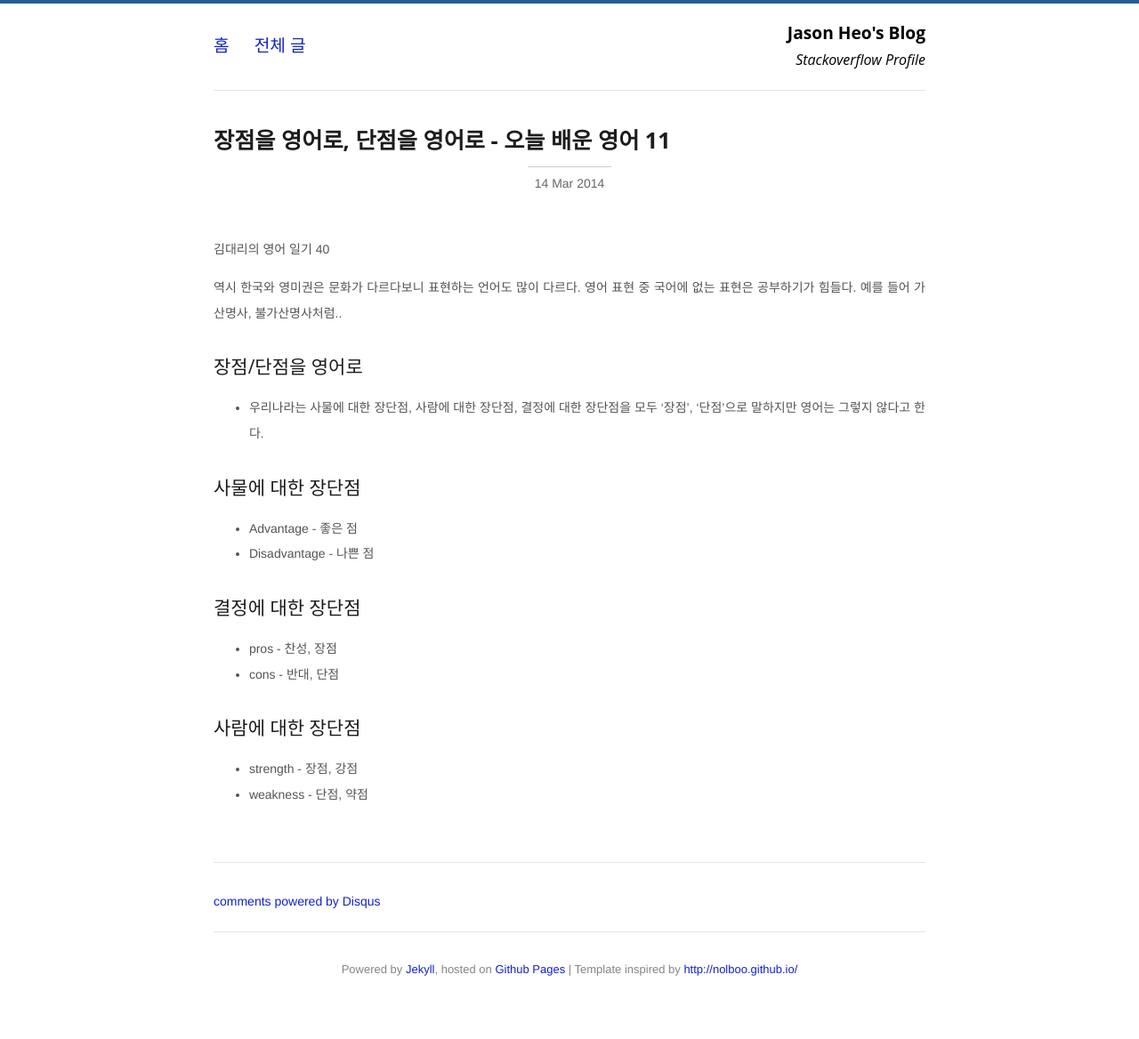
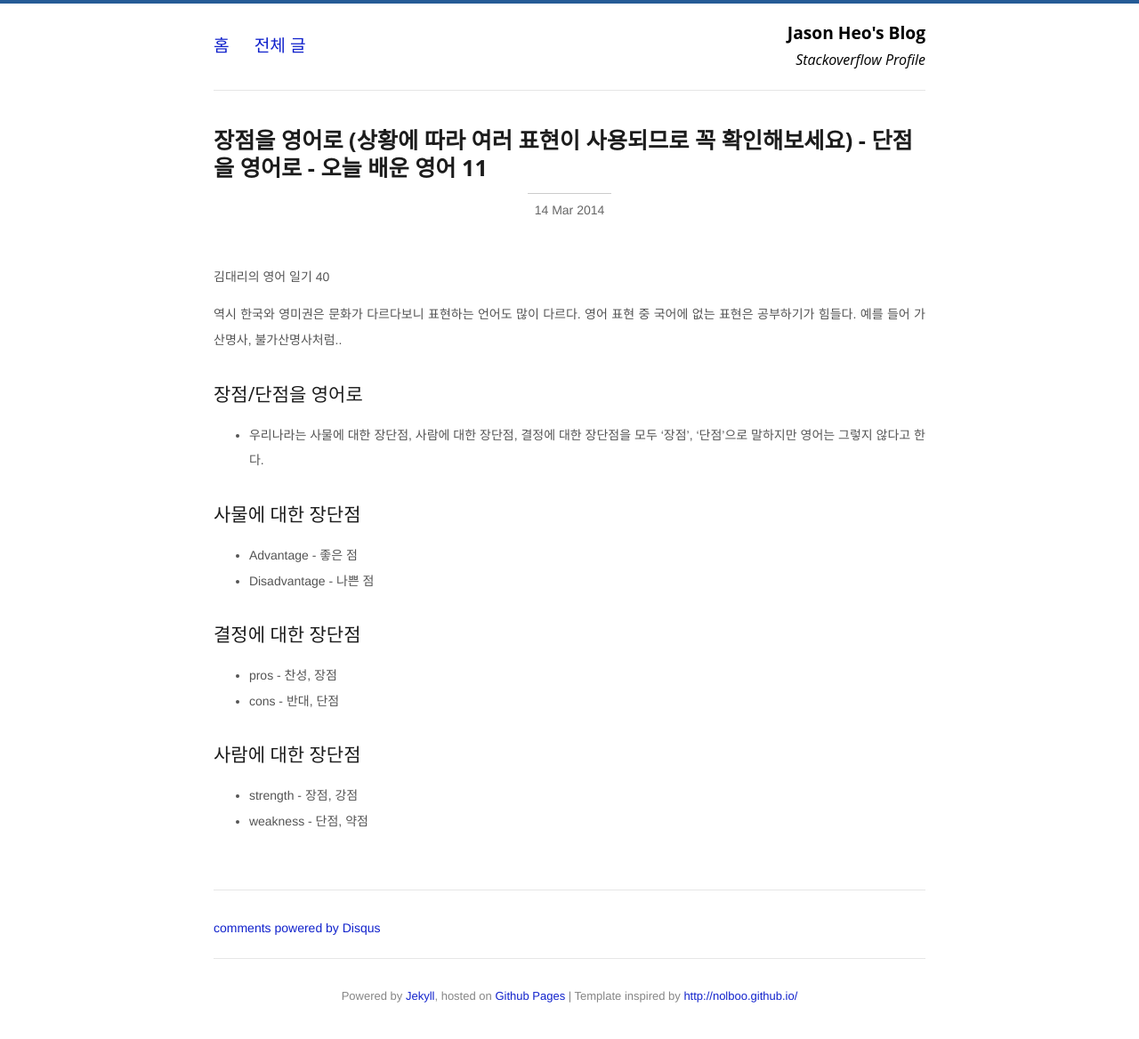
Before and after one commit to jason-heo/jason-heo.github.io, a Jekyll site: the page built from _posts/2014-03-14-english-today11.md, in a window 1280 px wide. Shown: the whole page at 89% size. Built offline with Jekyll 4.4.1, drawn with Linux system fonts in a browser that asks for light colours; comment, search, counter and statistics services are not loaded; before the commit the page ends 1137 px from its top, so only the background shows below that.

Commit message:
제목 수정

```diff
--- a/_posts/2014-03-14-english-today11.md
+++ b/_posts/2014-03-14-english-today11.md
@@ -1,6 +1,6 @@
 ---
 layout: post
-title: "장점을 영어로, 단점을 영어로 - 오늘 배운 영어 11"
+title: "장점을 영어로 (상황에 따라 여러 표현이 사용되므로 꼭 확인해보세요) - 단점을 영어로 - 오늘 배운 영어 11"
 categories: English
 ---
 
```
